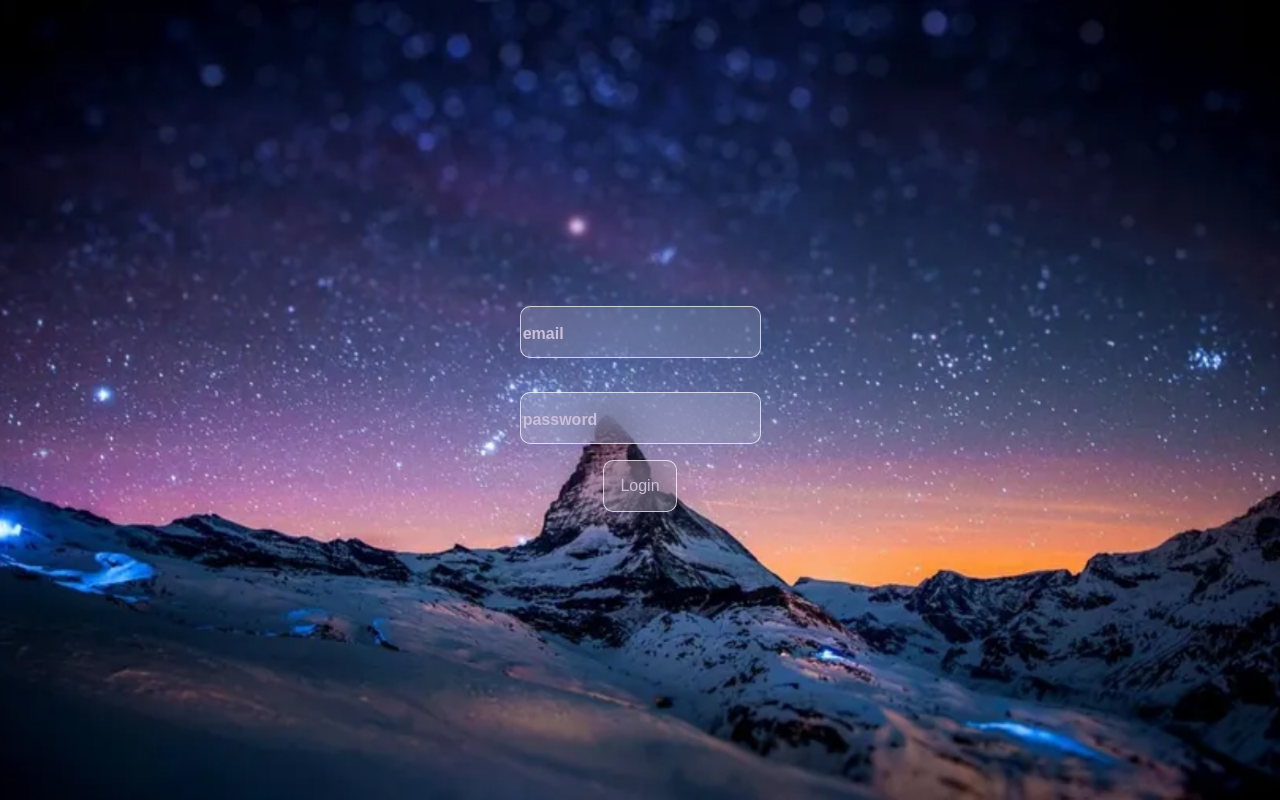
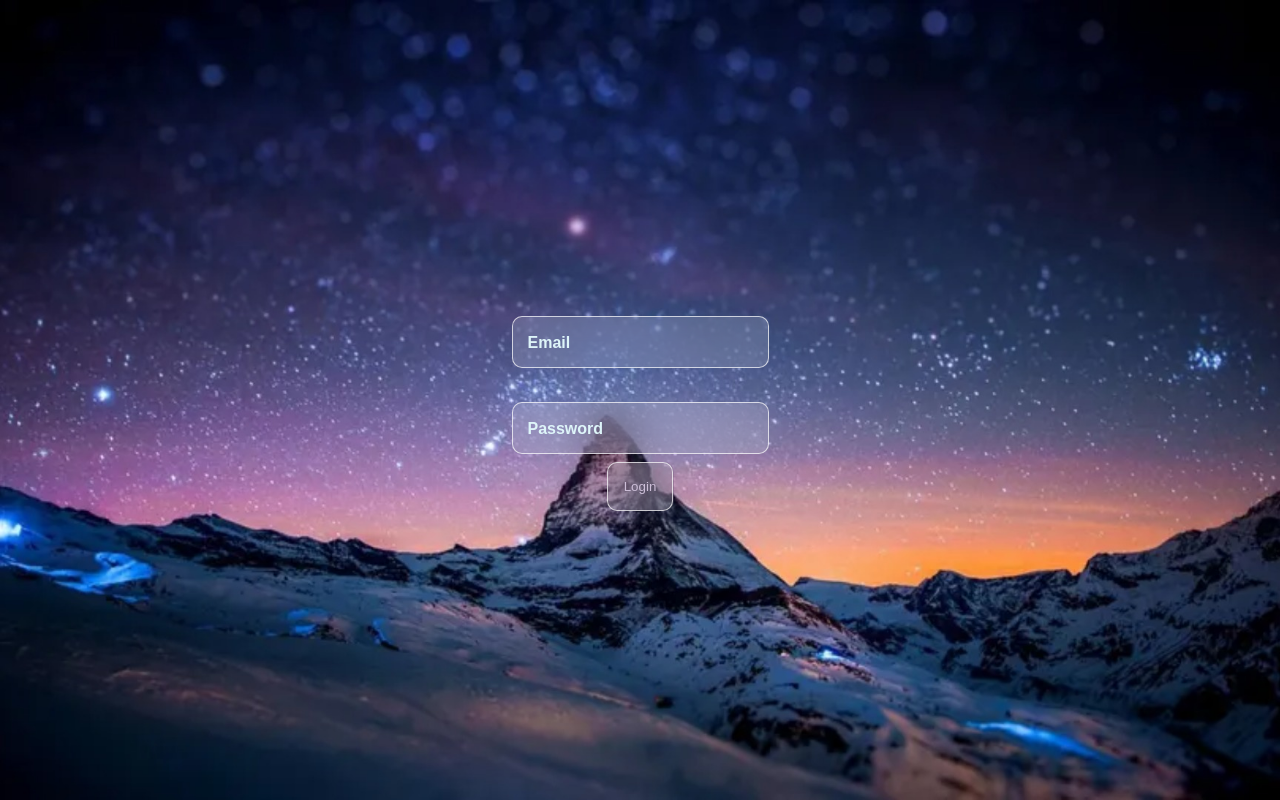
Before and after one commit to eliyya/new-universe, a SvelteKit app: page /login in a window 1280 px wide. Built offline with nearby package versions, Linux system fonts and the light colour scheme.

Commit message:
input componet
Co-authored-by: Elí Maciel <tecno_eli@hotmail.com>

```diff
--- /dev/null
+++ b/src/lib/compoents/Input.svelte
@@ -0,0 +1,50 @@
+<script lang='ts'>
+    export let type = 'text'
+    export let name: string
+    export let label: string
+    export let required = false
+</script>
+
+<section>
+  <label for={name}>{label}</label>
+  <input {type} {name} id={name} {required} placeholder="."/>
+</section>
+
+<style>
+  section {
+    display: flex;
+    flex-direction: column;
+    justify-content: center;
+    padding: 0.5rem;
+    width: 100%;
+  }
+
+  label {
+    position: relative;
+    top: 0;
+    left: 1rem;
+    z-index: 1;
+    color: #DEF5F9;
+    font-size: 1rem;
+    font-weight: 600;
+    transition: all 0.2s ease-out;
+  }
+
+  section:has(input:placeholder-shown) > label {
+    top: 2.3rem;
+  }
+
+  input {
+    border-radius: 10px;
+    border: 1px solid rgba(255, 255, 255, 0.7);
+    background: rgba(255, 255, 255, 0.15);
+    backdrop-filter: blur(22.5px);
+    padding: 1rem;
+    color: #DEF5F9;
+    font-size: 1rem;
+  }
+
+  input::placeholder {
+    color: #00000000;
+  }
+</style>
--- a/src/routes/login/+page.svelte
+++ b/src/routes/login/+page.svelte
@@ -1,6 +1,8 @@
+
 <script lang="ts">
   import type { EventHandler } from "svelte/elements"
   import Icons from "../../lib/images/pngwing.com (2).png"
+  import Input from "$lib/compoents/Input.svelte"
 
   const submit: EventHandler<SubmitEvent, HTMLFormElement> = (e) => {
     const email = e.currentTarget.email.value
@@ -32,14 +34,8 @@
 <main>
   <form on:submit|preventDefault={submit}>
     <!-- <img src={Icons} alt="svelte welcome" /> -->
-    <section>
-      <label  for="email">email</label>
-      <input type="email" name="email" id="email" required />
-    </section>
-    <section>
-      <label for="password">password</label>
-      <input type="password" name="password" id="password" required />
-    </section>
+    <Input name='email' label='Email' required type='email' />
+    <Input name='password' label='Password' required type='password' />
     <section>
       <input type="submit" value="Login" />
     </section>
@@ -54,7 +50,6 @@
     background-size: cover;
     background-repeat: no-repeat;
     background-position: center;
-    background-attachment: fixed;
   }
 
   main {
@@ -75,7 +70,7 @@
     border-radius: 10px;
     padding: 2rem;
   }
-  section {
+  /* section {
     display: flex;
     flex-direction: column;
     justify-content: center;
@@ -92,6 +87,7 @@
     font-weight: 600;
   }
 
+
   input {
     border-radius: 10px;
     border: 1px solid rgba(255, 255, 255, 0.7);
@@ -100,7 +96,7 @@
     padding: 1rem;
     color: #cdbfd8;
     font-size: 1rem;
-  }
+  } */
   img {
     display: flex;
     justify-content: center;
```
